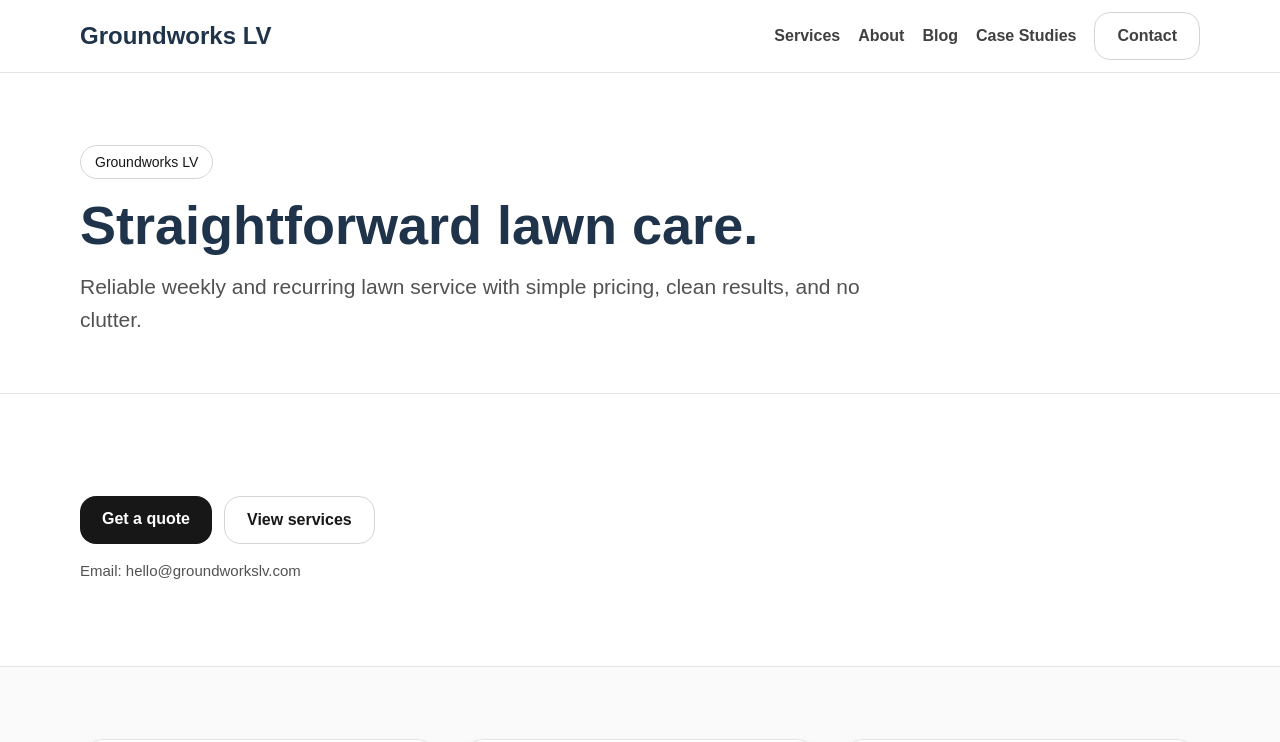
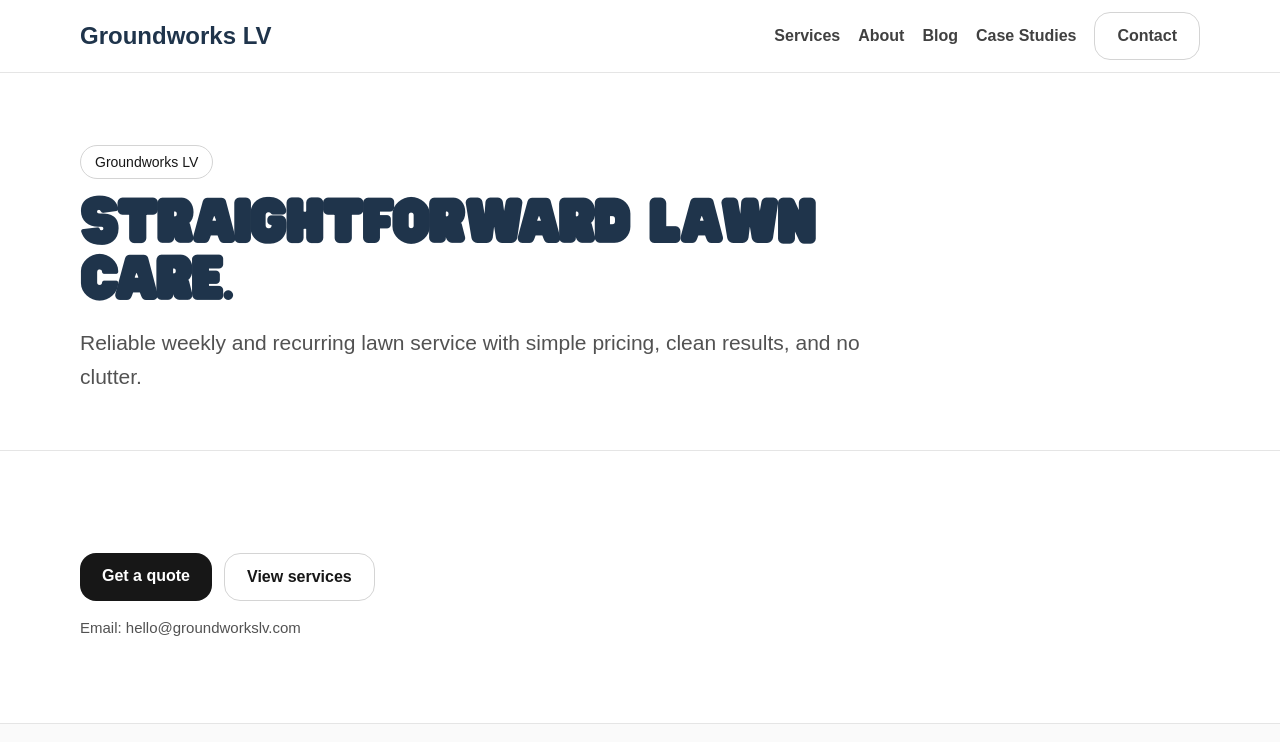
Before and after one commit to cmkmchase/groundworkslv-1, a React (Vite) app: page / in a window 1280 px wide. Shown: the top 742 px of the page. Built offline with nearby package versions, Linux system fonts and the light colour scheme.

Commit message:
added fonts

```diff
--- a/src/react-app/components/pagehero.tsx
+++ b/src/react-app/components/pagehero.tsx
@@ -9,7 +9,7 @@ function PageHero({ eyebrow, title, text }: Props) {
     <section className="page-hero">
       <div className="container">
         {eyebrow ? <div className="eyebrow">{eyebrow}</div> : null}
-        <h1>{title}</h1>
+        <h1 className="hit-and-run">{title}</h1>
         <p>{text}</p>
       </div>
     </section>
--- a/src/react-app/styles/global.css
+++ b/src/react-app/styles/global.css
@@ -11,6 +11,17 @@ body {
   font-family: Arial, Helvetica, sans-serif;
   color: #171717;
   background: #ffffff;
+}
+
+@font-face {
+  font-family: 'HitAndRun';
+  src: url('/fonts/hit-and-run.otf') format('opentype');
+  font-weight: normal;
+  font-style: normal;
+}
+
+.hit-and-run{
+  font-family: 'HitAndRun', sans-serif;
 }
 
 a {
```
Also changed, not shown: public/fonts/hit-and-run.otf (added).
